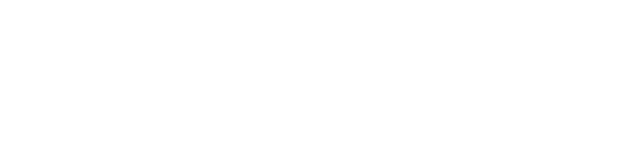
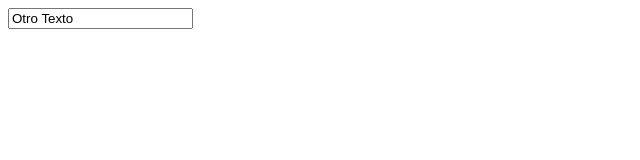
Before and after one commit to EdwinChilatra/propiedadesDOM, a plain HTML site: page index.html in a window 1280 px wide. Shown: the whole page, without its empty margins (0-640 px from the left). Drawn offline with Linux system fonts and the light colour scheme.

Commit message:
Inicio_Proyecto_DOM

```diff
--- a/index.html
+++ b/index.html
@@ -5,7 +5,10 @@
     <meta name="viewport" content="width=device-width, initial-scale=1.0">
     <title>Propiedades del DOM</title>
 </head>
-<body id="page1">
+<body id="page1" algo = "no estandar">
+
+    <div id="elem" about = "Elefante"></div>
+    <input type="text">
 
 
     <script>
@@ -15,6 +18,72 @@
             title: "Emperador Romano"
         };
         console.log(document.body.myData.name);
+
+        document.body.getTag = function(){
+            console.log(this.tagName);
+        };
+
+        document.body.getTag();
+
+        console.log(document.body.id)
+        console.log(document.body.id.algo)
+
+        // elem.hasAttribute(nombre): true - false
+        // elem.getAttribute(nombre): obtiene el valor
+        // elem.setAttribute(nombre): establece el valor
+        // elem.removeAttribute(nombre): elimina el atributo
+
+        if (document.body.hasAttribute('algo')){
+            console.log('contiene el atributo "algo"');
+            console.log(document.body.getAttribute('algo'));
+        }
+
+        let elem = document.body.querySelector('#elem');
+        console.log(elem.hasAttribute('About'));
+        console.log(elem.getAttribute('about'));
+        elem.setAttribute('data', 123);
+
+        // Averiguar si elem tiene el atributo 'data' y si lo tiene imprimirlo en consola
+        if(elem.hasAttribute('data')){
+            console.log(elem.getAttribute('data'));
+        }
+        elem.removeAttribute('data');
+        if(elem.hasAttribute('data')){
+            console.log(elem.getAttribute('data'));
+        }else{
+            console.log('No existe el atributo')
+        }
+
+        // Agregar el atributo 'data-text' con el valor texto de prueba
+
+        elem.setAttribute('data-text','texto de prueba');
+        console.log(elem.getAttribute('data-text'));
+
+        for(let atributo of elem.attributes){
+            console.log(`${atributo.name} ${atributo.value}`);
+        }
+
+        let input =document.querySelector('input');
+        input.setAttribute('id', 'inputId');
+        console.log(input.getAttribute('id'));
+        input.id = 'nuevoId';
+        console.log(input.getAttribute('id'));
+
+
+        input.setAttribute('value', 'Texto de prueba');
+        console.log(input.getAttribute('value'));
+        console.log(input.value);
+
+        input.value = 'Otro Texto';
+        console.log(input.getAttribute('value'));
+
+        input.setAttribute('value', 'Texto final');
+        console.log(input.getAttribute('value'));
+
+
+
+
+
     </script>
 
 </body>
```
